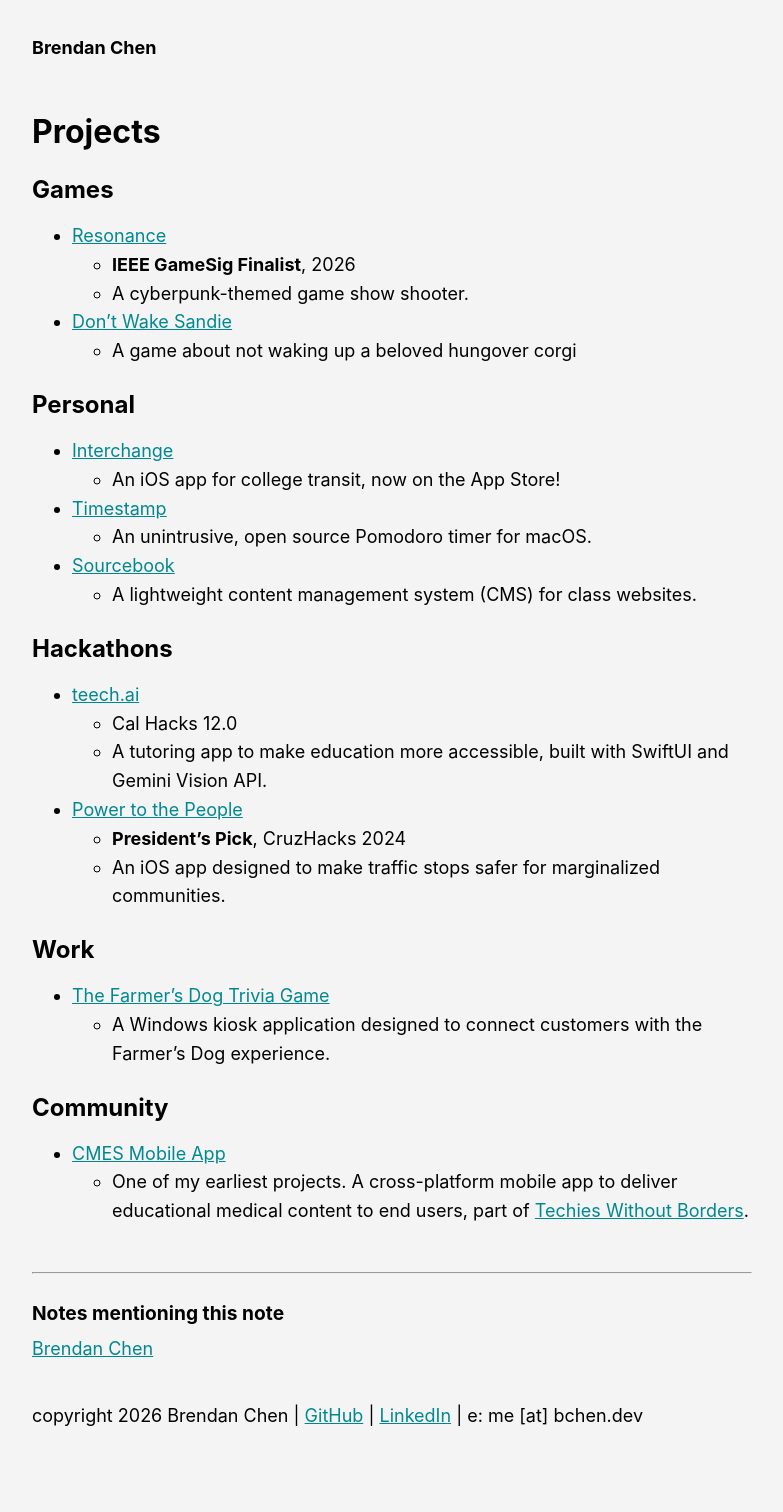
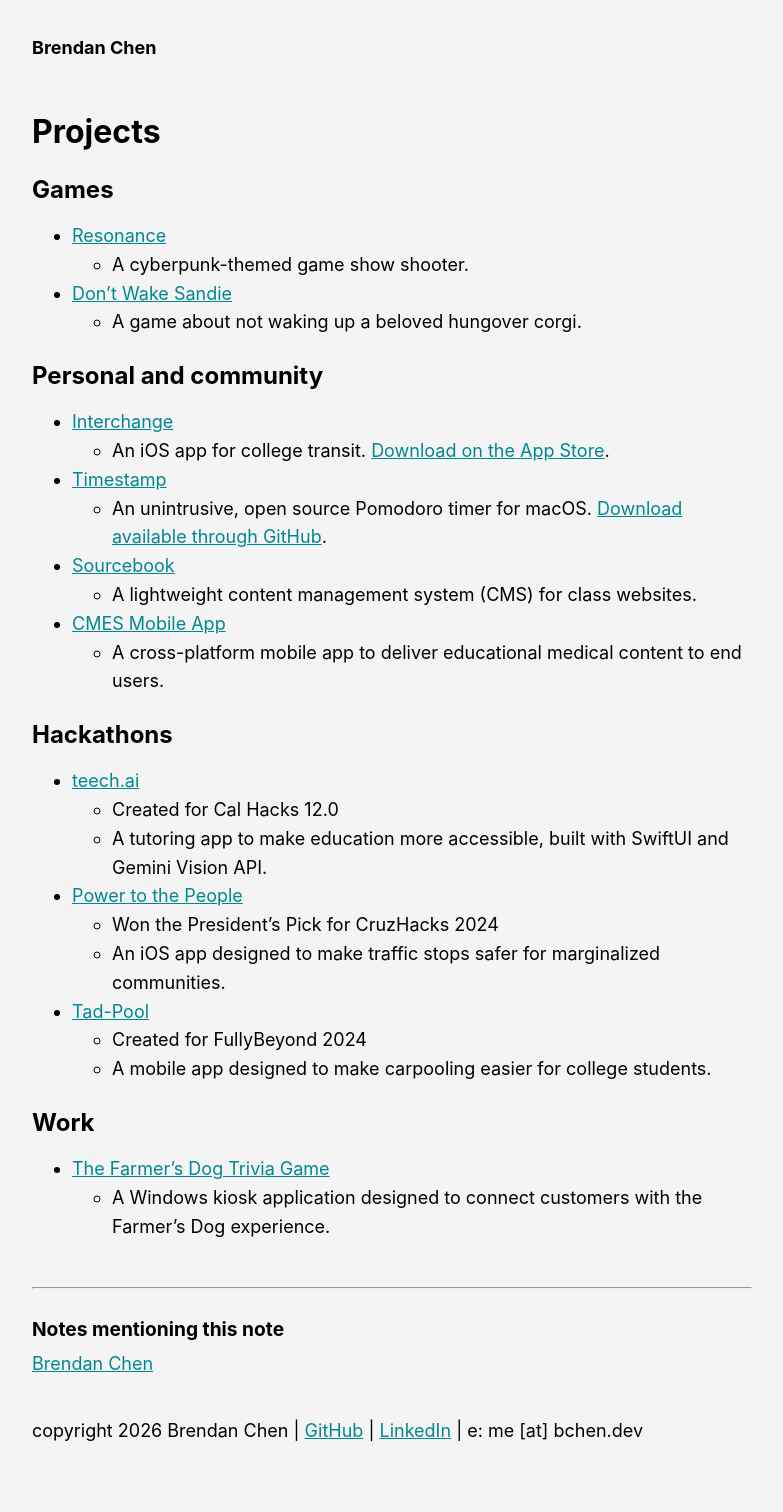
Before and after one commit to brendan-ch/brendan-ch.github.io, a Jekyll site: the page built from _notes/projects.md, in a window 1280 px wide. Shown: the whole page, without its empty margins (248-1031 px from the left). Built offline with Jekyll 4.4.1, drawn with Linux system fonts in a browser that asks for light colours.

Commit message:
Publish: Projects

```diff
--- a/_notes/projects.md
+++ b/_notes/projects.md
@@ -5,40 +5,34 @@ title: Projects
 ## Games
 
 - [[Resonance]]
-    - **IEEE GameSig Finalist**, 2026
     - A cyberpunk-themed game show shooter.
 - [[Don't Wake Sandie]]
-    - A game about not waking up a beloved hungover corgi
+    - A game about not waking up a beloved hungover corgi.
 
-## Personal
+## Personal and community
 
 - [[Interchange]]
-    - An iOS app for college transit, now on the App Store!
+    - An iOS app for college transit. [Download on the App Store](https://apps.apple.com/us/app/interchange-college-commute/id6739968742).
 - [[Timestamp]]
-    - An unintrusive, open source Pomodoro timer for macOS.
+    - An unintrusive, open source Pomodoro timer for macOS. [Download available through GitHub](https://github.com/brendan-ch/timestamp/releases).
 - [[Sourcebook]]
     - A lightweight content management system (CMS) for class websites.
+- [[CMES Mobile App]]
+    - A cross-platform mobile app to deliver educational medical content to end users.
 
 ## Hackathons
 
 - [[teech.ai]]
-    - Cal Hacks 12.0
-    - A tutoring app to make education more accessible, built with SwiftUI and
-      Gemini Vision API.
+    - Created for Cal Hacks 12.0
+    - A tutoring app to make education more accessible, built with SwiftUI and Gemini Vision API.
 - [[Power to the People]]
-    - **President's Pick**, CruzHacks 2024
-    - An iOS app designed to make traffic stops safer for marginalized
-      communities.
+    - Won the President's Pick for CruzHacks 2024
+    - An iOS app designed to make traffic stops safer for marginalized communities.
+- [[Tad-Pool]]
+    - Created for FullyBeyond 2024
+    - A mobile app designed to make carpooling easier for college students.
 
 ## Work
 
 - [[The Farmer's Dog Trivia Game]]
-    - A Windows kiosk application designed to connect customers with the
-      Farmer's Dog experience.
-
-## Community
-
-- [[CMES Mobile App]]
-    - One of my earliest projects. A cross-platform mobile app to deliver
-      educational medical content to end users, part
-      of [Techies Without Borders](https://techieswithoutborders.us/).
+    - A Windows kiosk application designed to connect customers with the Farmer's Dog experience.
```
